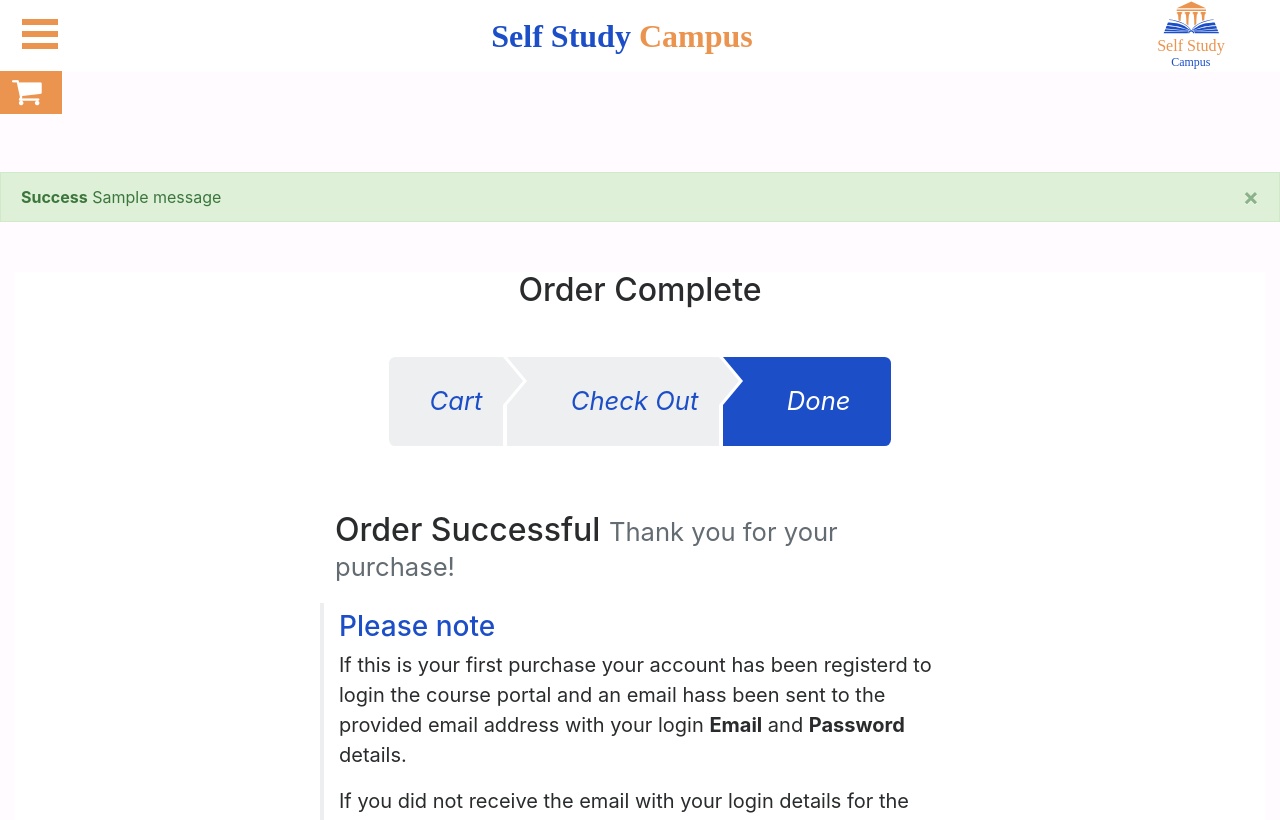
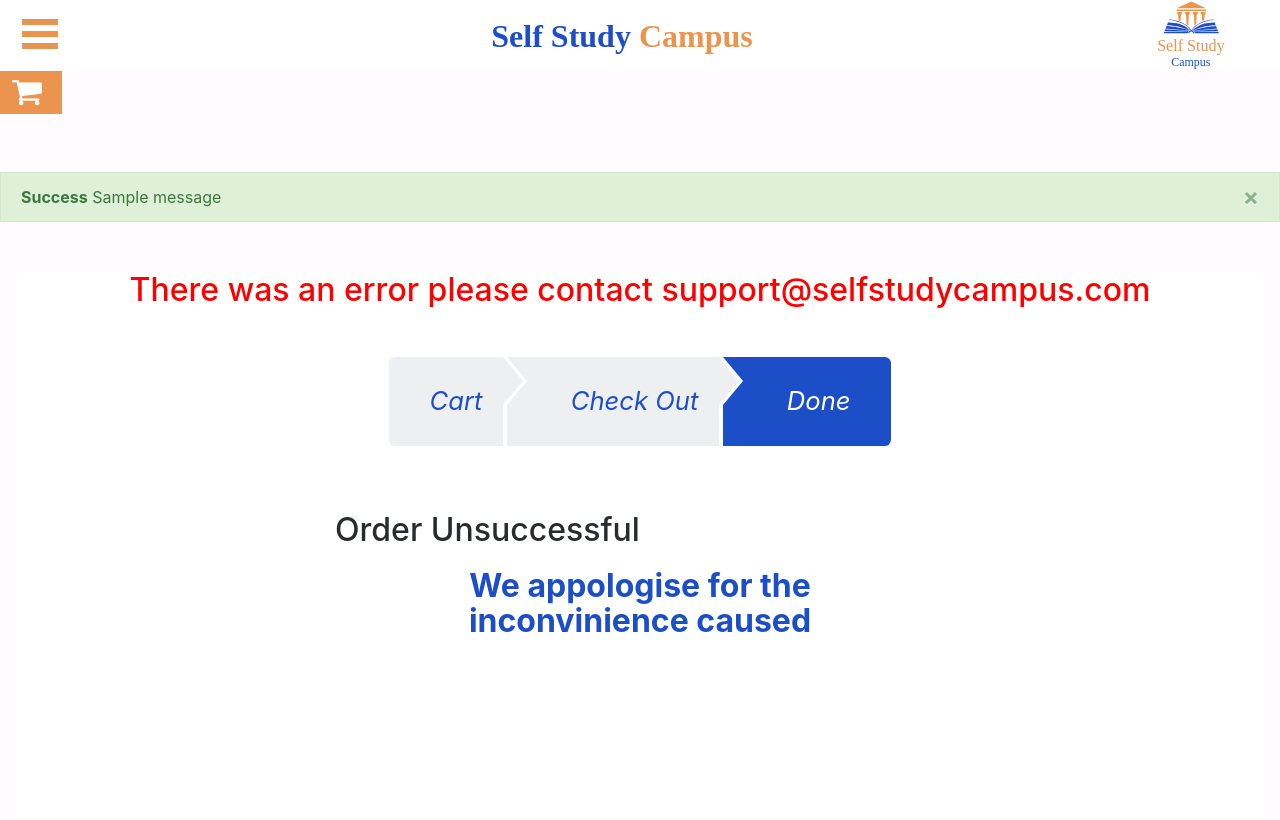
Before and after one commit to Justin859/Self-Study-Campus, a Django app: template selfstudy/templates/success.html in a window 1280 px wide. Shown: the top 820 px of the page. Run offline with Django 3.2, Linux system fonts and the light colour scheme; tables that the repository leaves empty hold one stand-in row (values such as "Sample post"); the template is opened without the code that fills it: values that come from a table or form of the project are taken from there, most other values are stand-ins (such as "Sample title", 1, 10 or a date in 2020); one stand-in notice (Sample message) is shown; some libraries are stand-ins or nearby versions.

Commit message:
Changed layout response of success page if there is still items in cart.

```diff
--- a/selfstudy/templates/success.html
+++ b/selfstudy/templates/success.html
@@ -9,12 +9,12 @@
 
 {% if messages %}
     {% for message in messages %}
-        {% if message.tags == error %}
+        {% if message.tags == 'error' %}
         <div class="alert alert-danger alert-dismissible fade show" role="alert" style="margin-top: 50px;">
             <button type="button" class="close" data-dismiss="alert" aria-label="Close">
                 <span aria-hidden="true">&times;</span>
             </button>
-            <strong>Error</strong> {{message}} <a href="/#register">go back to form</a>
+            <strong>Error</strong> {{message}}
         </div>
         {% else %}
         <div class="alert alert-success alert-dismissible fade show" role="alert" style="margin-top: 50px;">
@@ -30,7 +30,11 @@
 <div class="container-fluid">
 
     <section style="margin-top: 50px !important; padding-top: 0px !important; background-color: #ffffff">
+        {% if user_cart.items_total %}
+        <h1 class="d-flex justify-content-center" style="color: red;">There was an error please contact support@selfstudycampus.com</h1>
+        {% else %}
         <h1 class="d-flex justify-content-center">Order Complete</h1>
+        {% endif %}
         <br />
         <div class="row hidden-sm-down">
             <div class="col-12">
@@ -58,10 +62,15 @@
 
             <div class="col-12 col-md-6">
                 <br />
+                {% if user_cart.items_total %}
+                <h1>Order Unsuccessful</h1>
+                <h2>We appologise for the inconvinience caused</h2>
+                {% else %}
                 <h1>Order Successful <small class="text-muted">Thank you for your purchase!</small></h1>
-
+                {% endif %}
             </div>
         </div>
+        {% if not user_cart.items_total %}
         <div class="row d-flex justify-content-center">
             <div class="col-12 col-md-6 blockquote">
                 <h3 style="color:#1C4EC8;">Please note</h3>
@@ -81,6 +90,7 @@
                 <p><b>Order Date: </b>{{user_order.payment_date}}</p>
             </div>
         </div>
+        {% endif %}
     </section>
 
 </div>
```
Also changed, not shown: selfstudycampus/settings.py (+4 -4 lines).
